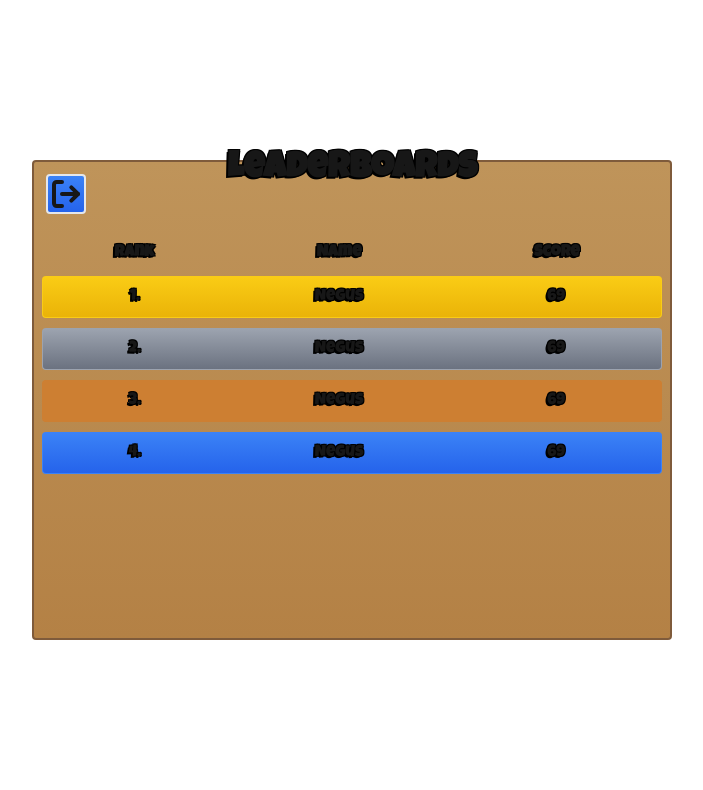
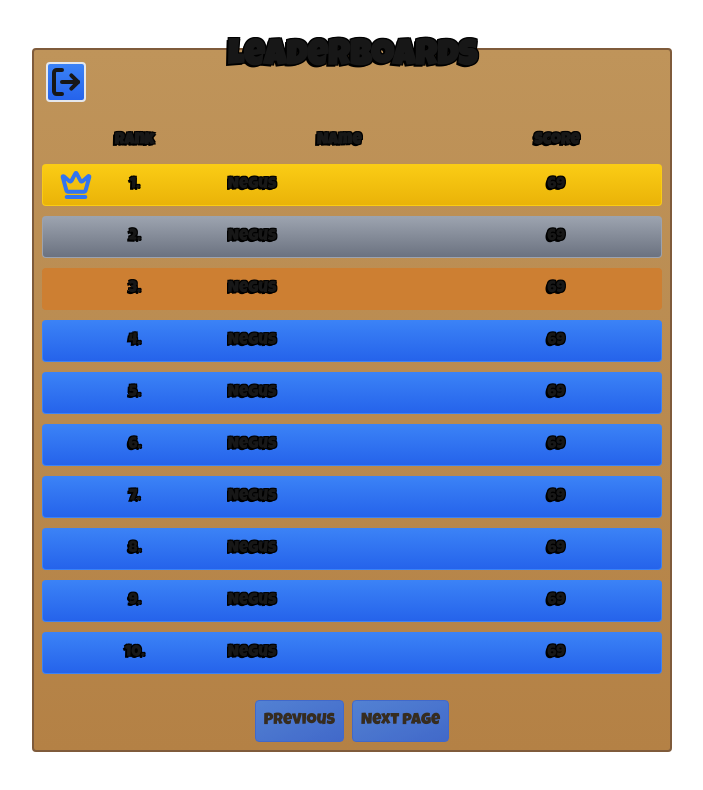
Before and after one commit to Chigga-Solutions/Cock-Down-Shooter, a Next.js app: page /leaderboards in a window 1280 px wide. Shown: the top 790 px of the page, without its empty margins (288-991 px from the left). Built offline with nearby package versions, Linux system fonts and the light colour scheme.

Commit message:
Add chunking to leaderboard system

```diff
--- a/src/app/leaderboards/lb-client.tsx
+++ b/src/app/leaderboards/lb-client.tsx
@@ -2,9 +2,10 @@
 
 import { luckiestGuy } from "@/components/settings-menu";
 import '@/app/globals.css';
-import { LogOut } from "lucide-react";
-import { ReactNode } from "react";
+import { Crown, LogOut } from "lucide-react";
+import { ReactNode, useState } from "react";
 import { useRouter } from "next/navigation";
+import { errorToJSON } from "next/dist/server/render";
 
 export interface LeaderboardEntry {
   name: string;
@@ -24,20 +25,42 @@ const EntryWrapped = ({ lbEntry, position }: { lbEntry: LeaderboardEntry, positi
 
   return (
     <tr className="hover:scale-105 cursor-pointer ease-in transition-transform" key={position}>
-      <td className={`py-2 ${bgStyle} ${borderStyle} rounded-l border-y border-l`}>{position + 1}.</td>
-      <td className={`border-y ${borderStyle} ${bgStyle}`}>{lbEntry.name}</td>
-      <td className={`border-y ${borderStyle} ${bgStyle} rounded-r border-r`}>{lbEntry.score}</td>
-    </tr>
+    <td className={`py-2 relative ${bgStyle} ${borderStyle} rounded-l border-y border-l`}>
+      {position === 0 && <Crown size={32} className="absolute top-1/2 translate-x-1/2 -translate-y-1/2" stroke="#3174F1" strokeWidth={3} />}
+      {position + 1}.
+    </td>
+    <td className={`border-y text-left ${borderStyle} ${bgStyle}`}>{lbEntry.name}</td>
+    <td className={`border-y ${borderStyle} ${bgStyle} rounded-r border-r`}>{lbEntry.score}</td>
+  </tr>
   )
 }
 
 export function LbClient() {
   const router = useRouter();
-  const entries: LeaderboardEntry[] = [{name: 'Negus', score: 69}, {name: 'Negus', score: 69}, {name: 'Negus', score: 69}, {name: 'Negus', score: 69}];
+  const [currentPage, setCurrentPage] = useState(0);
+
+  let entries: LeaderboardEntry[] = [];
+  for (let i = 0; i < 10; i++) {
+    entries.push({name: 'Negus', score: 69});
+  }
+
+  const chunked = chunkionize(entries);
+
+  const incrementPage = () => {
+    if (currentPage < chunked.length - 1) {
+      setCurrentPage(currentPage + 1);
+    }
+  }
+
+  const decrementPage = () => {
+    if (currentPage > 0) {
+      setCurrentPage(currentPage - 1);
+    }
+  }
 
   return (
     <main className={`h-screen ${luckiestGuy} flex justify-center items-center w-screen`}>
-      <div className='w-[50vw] h-[60vh] gap-y-4 flex flex-col rounded border-[#7F5B3B] border-2 from-[#BF945A] to-[#B48145] bg-gradient-to-b'>
+      <div className='w-[50vw] min-h-[60vh] max-h-fit gap-y-4 flex flex-col rounded border-[#7F5B3B] border-2 from-[#BF945A] to-[#B48145] bg-gradient-to-b'>
         <h1 className={`absolute left-1/2 -translate-y-3 text-shadow font-bold text-4xl -translate-x-1/2`}>Leaderboards</h1>
         <button onClick={() => router.push('/')} title="Back to home" className={'border-2 w-fit rounded hover:scale-110 hover:-rotate-3 ml-3 mt-3 p-0.5 from-blue-500 to-blue-600 bg-gradient-to-b transition-transform'}>
           <LogOut size={32} strokeWidth={3} />
@@ -53,14 +76,26 @@ export function LbClient() {
                 </tr>
               </thead>
               <tbody className={'gap-y-2'}>
-                {entries.map((entry, i) => (
+                {chunked[currentPage].map((entry, i) => (
                   <EntryWrapped key={i} lbEntry={entry} position={i} />
                 ))}
               </tbody>
             </table>
           ) : <p>No scores found...</p>}
         </div>
+        <div className="flex justify-center items-center gap-x-2 mb-2">
+          <button disabled={currentPage === 0} onClick={() => decrementPage()} className={`hover:scale-105 p-2 transition-transform bg-gradient-to-br from-blue-500 border-blue-600 border rounded to-blue-600 ${currentPage === 0 && 'opacity-80'}`}>Previous</button>
+          <button disabled={currentPage === chunked.length - 1} onClick={() => incrementPage()} className={`hover:scale-105 p-2 transition-transform bg-gradient-to-br from-blue-500 border-blue-600 border rounded to-blue-600 ${currentPage === chunked.length - 1 && 'opacity-80'}`}>Next page</button>
+        </div>
       </div>
     </main>
   )
 }
+
+function chunkionize(arr: LeaderboardEntry[], chunkSize: number = 10): LeaderboardEntry[][] {
+  let result: LeaderboardEntry[][] = [];
+  for (let i = 0; i < arr.length; i += chunkSize) {
+    result.push(arr.slice(i, i + chunkSize));
+  }
+  return result;
+}
```
